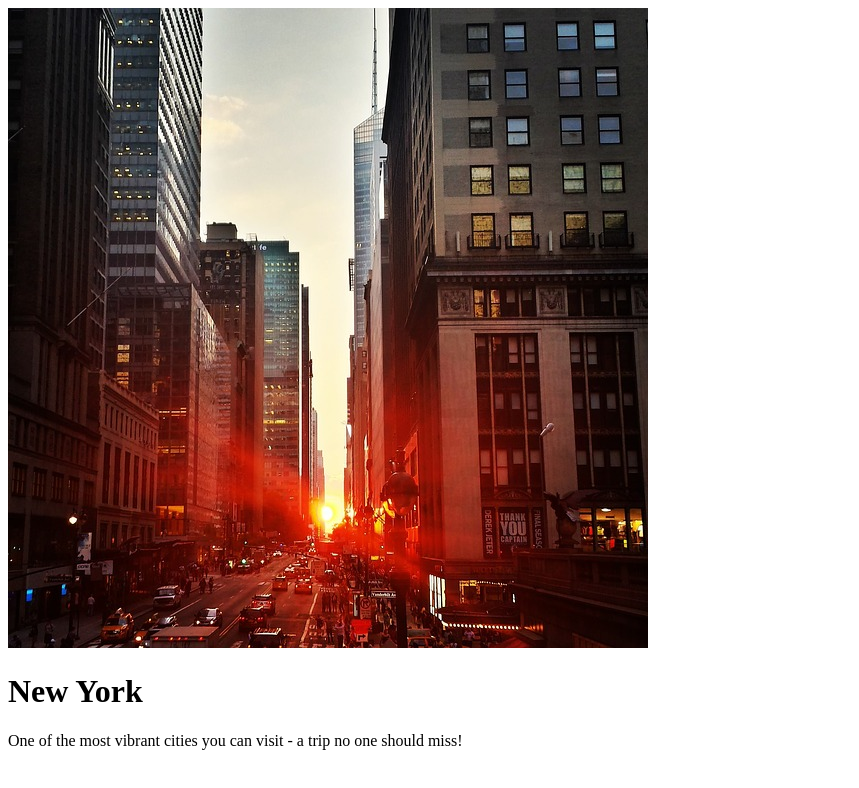
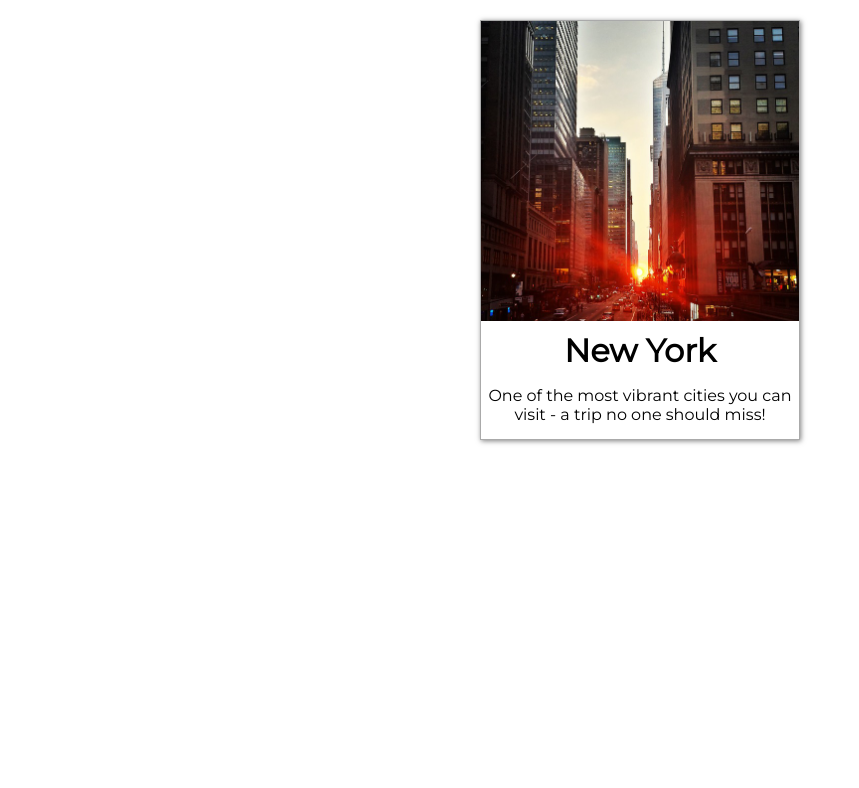
Before and after one commit to alatai/css-udemy-by-ms, a plain HTML site: page course-01/index.html in a window 1280 px wide. Shown: the whole page, without its empty margins (0-859 px from the left). Drawn offline with Linux system fonts and the light colour scheme.

Commit message:
finish course-01

```diff
--- a/course-01/index.html
+++ b/course-01/index.html
@@ -1,24 +1,68 @@
 <!DOCTYPE html>
 <html lang="en">
+  <head>
+    <meta charset="UTF-8" />
+    <meta name="viewport" content="width=device-width, initial-scale=1.0" />
+    <meta http-equiv="X-UA-Compatible" content="ie=edge" />
+    <title>CSS Course</title>
+    <link
+      href="https://fonts.googleapis.com/css?family=Montserrat"
+      rel="stylesheet"
+    />
+    <style>
+      body {
+        font-family: 'Montserrat', sans-serif;
+      }
 
-<head>
-    <meta charset="UTF-8">
-    <meta name="viewport" content="width=device-width, initial-scale=1.0">
-    <meta http-equiv="X-UA-Compatible" content="ie=edge">
-    <title>CSS Course</title>
-    <link href="https://fonts.googleapis.com/css?family=Montserrat" rel="stylesheet">
+      .destination {
+        box-sizing: border-box;
+        width: 320px;
+        height: 420px;
+        margin: 20px auto;
+        border: 1px solid #aaa;
+        box-shadow: 1px 1px 5px rgba(0, 0, 0, 0.5);
+        cursor: pointer;
+        transition: background-color 400ms ease-out;
+      }
+
+      .destination:hover,
+      .destination:active {
+        background-color: #fa923f;
+        color: white;
+      }
+
+      .thumbnail {
+        width: 100%;
+        height: 300px;
+        overflow: hidden;
+      }
+
+      .thumbnail img {
+        width: 100%;
+      }
+
+      .content {
+        text-align: center;
+      }
+
+      .content h1 {
+        margin: 10px 0;
+      }
+    </style>
   </head>
 
   <body>
     <div class="destination">
       <div class="thumbnail">
-            <img src="new-york.jpg" alt="Sunset in New York">
+        <img src="new-york.jpg" alt="Sunset in New York" />
       </div>
       <div class="content">
         <h1>New York</h1>
-            <p>One of the most vibrant cities you can visit - a trip no one should miss!</p>
+        <p>
+          One of the most vibrant cities you can visit - a trip no one should
+          miss!
+        </p>
       </div>
     </div>
   </body>
-
 </html>
```
Lines whose indentation alone changed are shown as unchanged.
